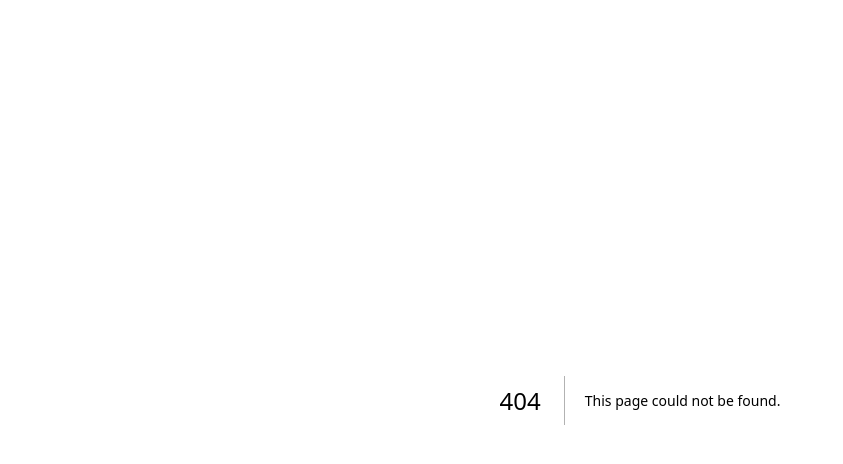
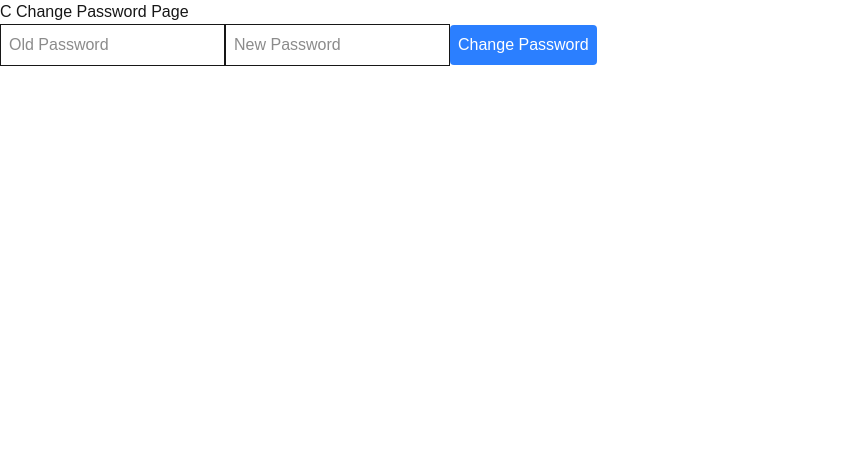
Before and after one commit to m-faisal930/Auth-Module, a Next.js app: page /change-password in a window 1280 px wide. Before the commit this address had no page. Shown: the top 464 px of the page, without its empty margins (0-843 px from the left). Built offline with nearby package versions, Linux system fonts and the light colour scheme.

Commit message:
ADDED: Password change page

```diff
--- /dev/null
+++ b/app/change-password/page.tsx
@@ -0,0 +1,48 @@
+"use client";
+
+import { useState } from "react";
+
+export default function ChangePasswordPage() {
+    const [message, setMessage] = useState("");
+
+    async function handleSubmit(e: React.FormEvent<HTMLFormElement>) {
+        e.preventDefault();
+
+        const formData = new FormData(e.currentTarget);
+        // ✅ Get token from localStorage
+        const token = localStorage.getItem("token");
+
+        const res = await fetch("/api/auth/change-password", {
+            method: "PUT",
+            body: JSON.stringify({
+                oldPassword: formData.get("oldPassword"),
+                newPassword: formData.get("newPassword"),
+            }),
+            headers: {
+                "Content-Type": "application/json",
+                Authorization: `Bearer ${token}`, // ✅ Attach token here
+            },
+        });
+        const data = await res.json();
+        setMessage(data.message || data.error);
+    }
+
+
+
+
+    return <div>C
+        Change Password Page
+        <form onSubmit={handleSubmit} className="space-y-3">
+            <input name="oldPassword" type="password" placeholder="Old Password" className="border p-2" />
+            <input name="newPassword" type="password" placeholder="New Password" className="border p-2" />
+            <button type="submit" className="bg-blue-500 text-white p-2 rounded">
+                Change Password
+            </button>
+            {message && <p>{message}</p>}
+        </form>
+
+
+
+
+    </div>;
+}
```
